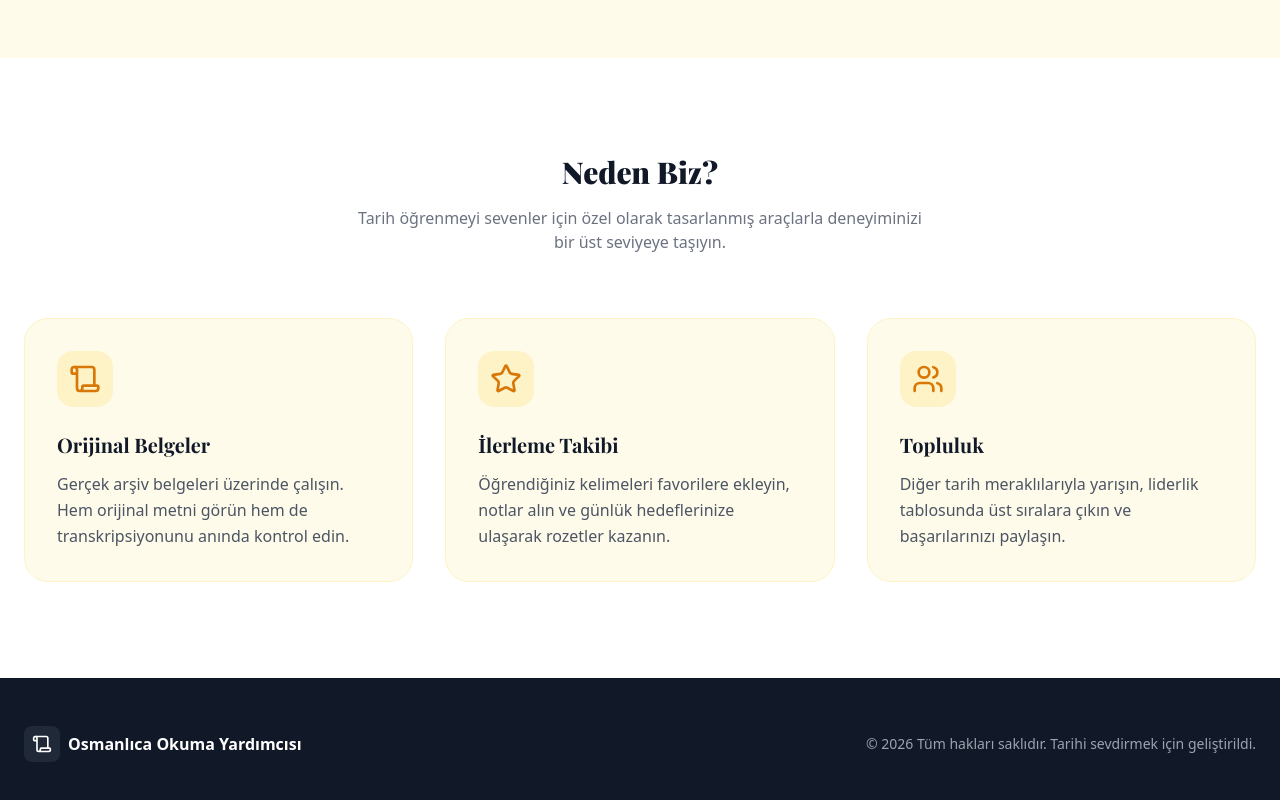
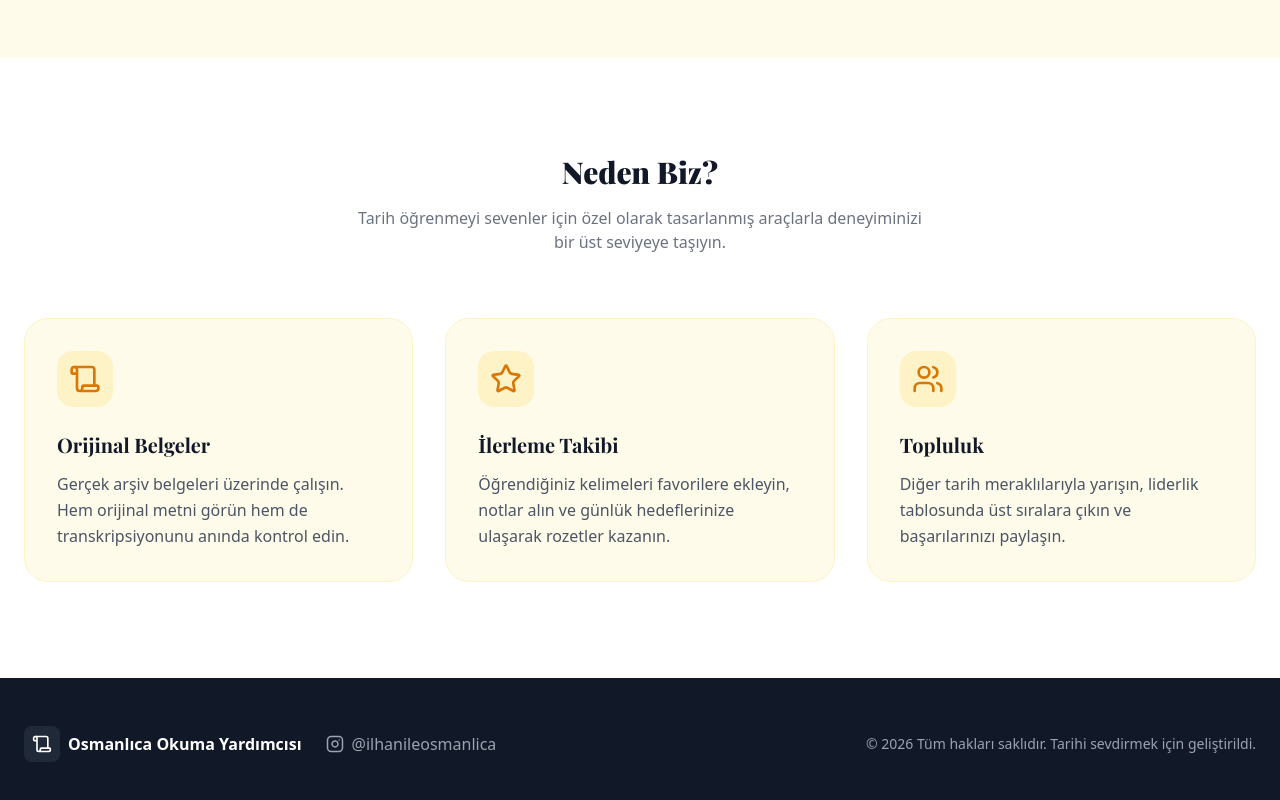
Before and after one commit to ilhancanbatmaz1/ottoman-archives, a React (Vite) app: page / in a window 1280 px wide. Shown: the part 764-1564 px from the top of the page. Built offline with nearby package versions, Linux system fonts and the light colour scheme; no server answers; the database is empty.

Commit message:
Feat: Add Instagram integration

```diff
--- a/src/pages/WelcomePage.tsx
+++ b/src/pages/WelcomePage.tsx
@@ -1,6 +1,6 @@
 import { Link } from 'react-router-dom';
 import { motion } from 'framer-motion';
-import { Scroll, BookOpen, Star, Trophy, Users, ArrowRight, CheckCircle2 } from 'lucide-react';
+import { Scroll, BookOpen, Star, Trophy, Users, ArrowRight, CheckCircle2, Instagram } from 'lucide-react';
 import { SEO } from '../components/SEO';
 
 export const WelcomePage = () => {
@@ -160,11 +160,22 @@ export const WelcomePage = () => {
             {/* Footer */}
             <footer className="bg-gray-900 text-white py-12 px-6">
                 <div className="max-w-7xl mx-auto flex flex-col md:flex-row justify-between items-center gap-6">
-                    <div className="flex items-center gap-2">
-                        <div className="bg-gray-800 p-2 rounded-lg">
-                            <Scroll size={20} />
+                    <div className="flex items-center gap-6">
+                        <div className="flex items-center gap-2">
+                            <div className="bg-gray-800 p-2 rounded-lg">
+                                <Scroll size={20} />
+                            </div>
+                            <span className="font-bold">Osmanlıca Okuma Yardımcısı</span>
                         </div>
-                        <span className="font-bold">Osmanlıca Okuma Yardımcısı</span>
+                        <a
+                            href="https://www.instagram.com/ilhanileosmanlica?igsh=MXkxOWE0YzR3OWwxMg=="
+                            target="_blank"
+                            rel="noopener noreferrer"
+                            className="flex items-center gap-2 text-gray-400 hover:text-white transition-colors"
+                        >
+                            <Instagram size={18} />
+                            <span className="hidden sm:inline">@ilhanileosmanlica</span>
+                        </a>
                     </div>
                     <div className="text-gray-400 text-sm">
                         © 2026 Tüm hakları saklıdır. Tarihi sevdirmek için geliştirildi.
```
